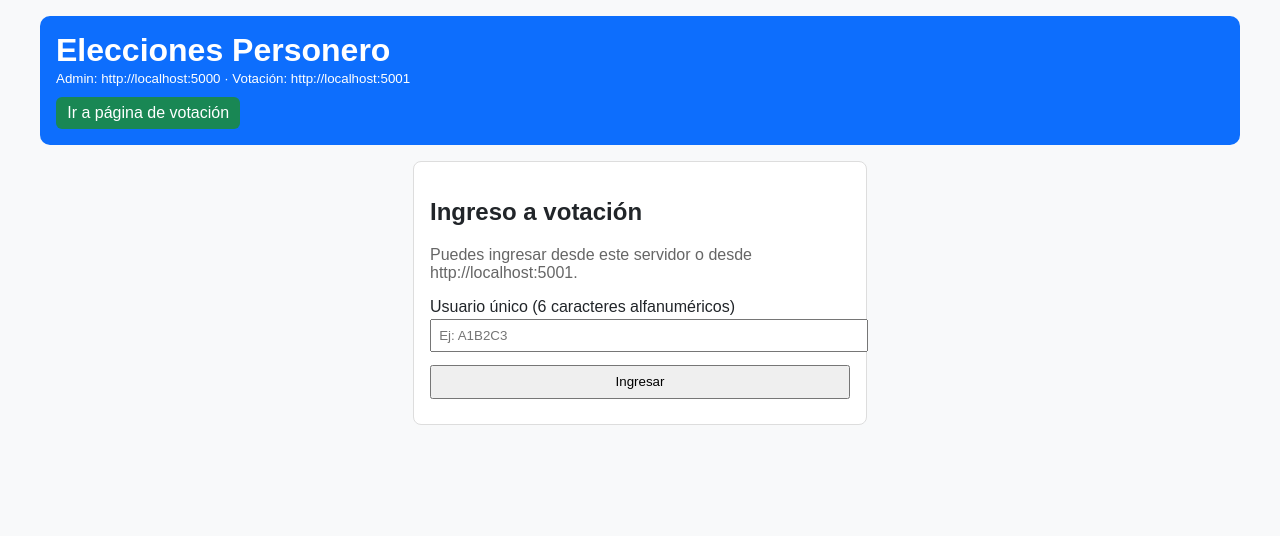
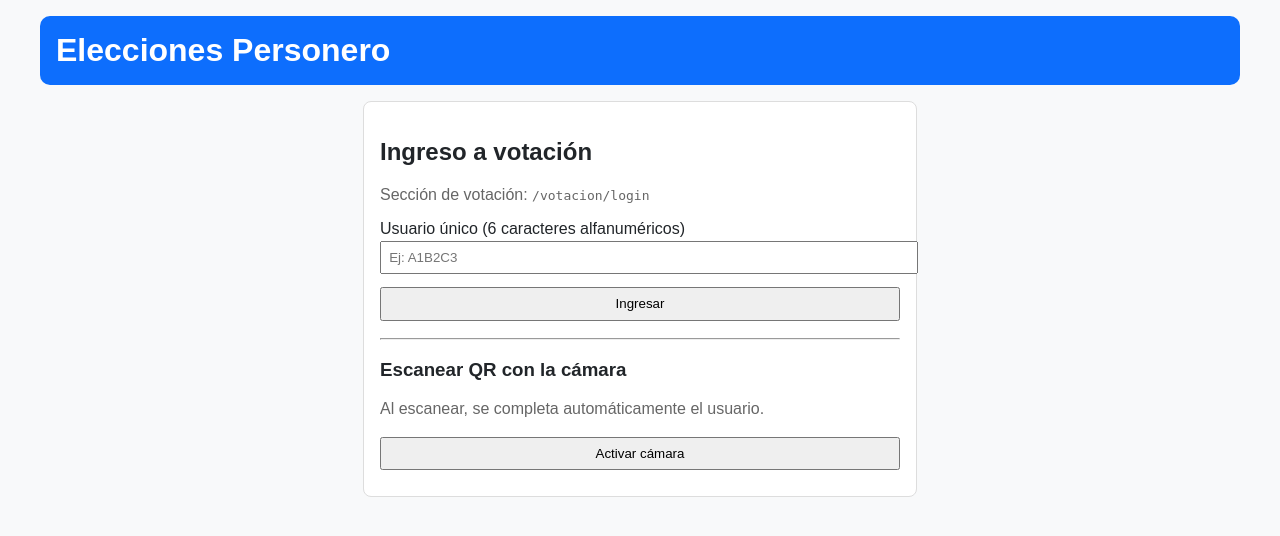
Before and after one commit to Stark-Tech-SA/Elecciones-Personero, a Flask app: page /login in a window 1280 px wide. Shown: the top 536 px of the page. Run offline with Flask 3, Linux system fonts and the light colour scheme; data comes from the database, SQL or seed files in the repository; data that the repository does not hold is empty.

Commit message:
Unificar votación en mismo host, reforzar acceso admin y mejorar UX de QR

```diff
--- a/app.py
+++ b/app.py
@@ -213,19 +213,17 @@ def admin_required():
 
 @app.before_request
 def split_by_port():
-    port = request_port()
     path = request.path
 
     if path.startswith("/uploads") or path.startswith("/static"):
         return None
 
     if path == "/":
-        if port == VOTING_PORT:
-            return redirect(url_for("login"))
         return redirect(url_for("admin_login"))
 
-    if port == VOTING_PORT and path.startswith("/admin"):
-        return redirect(f"{app_base_url(ADMIN_PORT)}/admin/login")
+    # Toda ruta administrativa exige sesión (excepto login)
+    if path.startswith("/admin") and path != "/admin/login" and not session.get("admin_logged"):
+        return redirect(url_for("admin_login"))
 
     return None
 
@@ -471,7 +469,7 @@ def build_certificate_pdf(students, school):
     page_w, page_h = A4
 
     margin = 12
-    cols, rows = 2, 10
+    cols, rows = 2, 8
     gap_x, gap_y = 6, 4
     cert_w = (page_w - margin * 2 - gap_x) / cols
     cert_h = (page_h - margin * 2 - (rows - 1) * gap_y) / rows
@@ -485,7 +483,7 @@ def build_certificate_pdf(students, school):
     school_name = school["school_name"] if school and school["school_name"] else "Institución educativa"
 
     for idx, student in enumerate(students):
-        slot = idx % 20
+        slot = idx % 16
         col = slot % cols
         row = slot // cols
 
@@ -504,7 +502,7 @@ def build_certificate_pdf(students, school):
             except Exception:
                 pass
 
-        pdf.setFont("Helvetica-Bold", 14)
+        pdf.setFont("Helvetica-Bold", 16)
         pdf.drawCentredString(x + cert_w / 2, y + cert_h - 14, school_name)
         pdf.setFont("Helvetica-Bold", 8)
         pdf.drawCentredString(x + cert_w / 2, y + cert_h - 26, "Certificado de Votación 2026")
@@ -523,12 +521,16 @@ def build_certificate_pdf(students, school):
         qr_buf = io.BytesIO()
         qrcode.make(student["unique_user"]).save(qr_buf, format="PNG")
         qr_buf.seek(0)
-        qr_size = 58
+        qr_size = 66
         pdf.drawImage(ImageReader(qr_buf), x + 8, y + 8, width=qr_size, height=qr_size)
         pdf.setFont("Helvetica", 7)
         pdf.drawString(x + 72, y + 28, "QR usuario")
 
-        if slot == 19 and idx != len(students) - 1:
+        pdf.drawString(x + 72, y + 18, f"Grado/Grupo: {student['grade'] or '-'} / {student['group_name'] or '-'}")
+        estado = "Votó" if student["voted"] else "Pendiente"
+        pdf.drawString(x + 72, y + 8, f"Estado: {estado}")
+
+        if slot == 15 and idx != len(students) - 1:
             pdf.showPage()
 
     pdf.save()
@@ -599,6 +601,7 @@ def results():
     )
 
 
+@app.route("/votacion/access/<token>")
 @app.route("/vote/access/<token>")
 def access_by_qr(token: str):
     student = get_db().execute("SELECT * FROM students WHERE qr_token = ?", (token,)).fetchone()
@@ -625,6 +628,7 @@ def qr_image(token: str):
     return send_file(buf, mimetype="image/png")
 
 
+@app.route("/votacion/login", methods=["GET", "POST"])
 @app.route("/login", methods=["GET", "POST"])
 def login():
     if request.method == "POST":
@@ -644,6 +648,7 @@ def login():
     return render_template("login.html")
 
 
+@app.route("/votacion/votar", methods=["GET", "POST"])
 @app.route("/vote", methods=["GET", "POST"])
 def vote():
     student_id = session.get("student_id")
@@ -684,6 +689,7 @@ def vote():
     return render_template("vote.html", student=student, candidates_by_position=candidates_by_position)
 
 
+@app.route("/votacion/logout")
 @app.route("/logout")
 def logout():
     session.clear()
--- a/templates/base.html
+++ b/templates/base.html
@@ -45,11 +45,8 @@
 <body>
   <div class="header">
     <div style="display:flex; align-items:center; gap:.8rem;">
-      {% if school_ctx and school_ctx.logo_path %}<img src="/{{ school_ctx.logo_path }}" alt="logo colegio" style="height:56px; background:#fff; padding:6px; border-radius:8px;">{% endif %}
-      <div><h1 style="margin:0;">{{ theme.page_title if theme else 'Elecciones Personero' }}</h1><small>Admin: {{ ADMIN_BASE }} · Votación: {{ VOTING_BASE }}</small></div>
-    </div>
-    <div style="margin-top:.6rem;">
-      <a class="btn-link" href="{{ VOTING_BASE }}/login" target="_blank">Ir a página de votación</a>
+      {% if school_ctx and school_ctx.logo_path %}<img src="/{{ school_ctx.logo_path }}" alt="logo colegio" style="height:90px;">{% endif %}
+      <div><h1 style="margin:0;">{{ theme.page_title if theme else 'Elecciones Personero' }}</h1></div>
     </div>
   </div>
 
--- a/templates/design_settings.html
+++ b/templates/design_settings.html
@@ -18,7 +18,7 @@
     <label>Logo del colegio (también se muestra en el encabezado)</label>
     <input type="file" name="school_logo" accept=".png,.jpg,.jpeg,.webp">
     {% if school_ctx and school_ctx.logo_path %}
-      <img src="/{{ school_ctx.logo_path }}" alt="logo" style="max-height:80px; background:#fff; padding:6px; border-radius:6px;">
+      <img src="/{{ school_ctx.logo_path }}" alt="logo" style="max-height:100px;">
     {% endif %}
 
     <label>Imagen para encabezado (opcional)</label>
--- a/templates/login.html
+++ b/templates/login.html
@@ -1,12 +1,39 @@
 {% extends "base.html" %}
 {% block content %}
-<div class="card" style="max-width:420px; margin:auto;">
+<div class="card" style="max-width:520px; margin:auto;">
   <h2>Ingreso a votación</h2>
-  <p class="muted">Puedes ingresar desde este servidor o desde {{ VOTING_BASE }}.</p>
+  <p class="muted">Sección de votación: <code>/votacion/login</code></p>
   <form method="post">
     <label>Usuario único (6 caracteres alfanuméricos)</label>
-    <input name="unique_user" maxlength="6" pattern="[A-Za-z0-9]{1,6}" placeholder="Ej: A1B2C3" required>
+    <input id="unique_user" name="unique_user" maxlength="6" pattern="[A-Za-z0-9]{1,6}" placeholder="Ej: A1B2C3" required>
     <button type="submit">Ingresar</button>
   </form>
+
+  <hr>
+  <h3>Escanear QR con la cámara</h3>
+  <p class="muted">Al escanear, se completa automáticamente el usuario.</p>
+  <div id="reader" style="width:100%; max-width:360px;"></div>
+  <button type="button" onclick="startScanner()">Activar cámara</button>
 </div>
+
+<script src="https://unpkg.com/html5-qrcode" type="text/javascript"></script>
+<script>
+  let html5QrCode;
+  function startScanner() {
+    if (html5QrCode) return;
+    html5QrCode = new Html5Qrcode("reader");
+    html5QrCode.start(
+      { facingMode: "environment" },
+      { fps: 10, qrbox: 220 },
+      (decodedText) => {
+        const v = (decodedText || '').trim().toUpperCase();
+        document.getElementById('unique_user').value = v.slice(0, 6);
+      },
+      () => {}
+    ).catch((err) => {
+      alert('No se pudo activar la cámara: ' + err);
+      html5QrCode = null;
+    });
+  }
+</script>
 {% endblock %}
```
Also changed, not shown: README.md.
